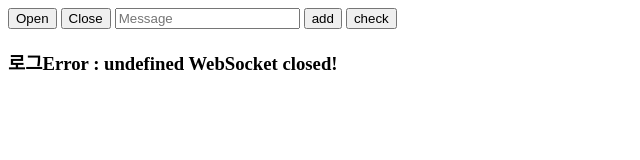
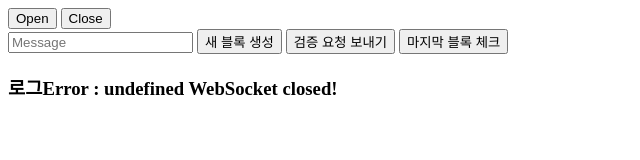
Before and after one commit to newtype94/socket, a plain HTML site: page test.html in a window 1280 px wide. Shown: the whole page, without its empty margins (0-640 px from the left). Drawn offline with nearby package versions, Linux system fonts and the light colour scheme; no server answers.

Commit message:
Update queryMaker to test html

```diff
--- a/test.html
+++ b/test.html
@@ -3,9 +3,13 @@
   <head>
     <meta charset="utf-8" />
     <title>WebSocket test</title>
+    <script src="https://cdnjs.cloudflare.com/ajax/libs/axios/0.19.2/axios.min.js"></script>
     <script type="text/javascript">
       let wSocket;
       let logs;
+      axios
+        .get("https://api.androidhive.info/contacts/", { crossdomain: true })
+        .then((a) => console.log(a));
       const userId = "kyh";
 
       const transaction = {
@@ -65,22 +69,8 @@
       };
 
       window.onload = () => {
-        wSocket = new WebSocket(
-          "wss://9qmjknn869.execute-api.ap-northeast-2.amazonaws.com/Prod"
-        );
-
         logs = document.getElementById("result");
-
-        wSocket.onopen = () => {
-          logs.textContent += "opened";
-        };
-        wSocket.onclose = () => {
-          logs.textContent += `\n` + "WebSocket closed!";
-        };
-        wSocket.onerror = (e) => {
-          logs.textContent += "Error : " + e.data;
-        };
-        wSocket.onmessage = onMessage;
+        doOpen();
       };
 
       function onMessage(e) {
@@ -114,15 +104,16 @@
         wSocket = new WebSocket(
           "wss://9qmjknn869.execute-api.ap-northeast-2.amazonaws.com/Prod"
         );
-
-        wSocket.onopen = onOpen;
-        wSocket.onclose = onClose;
+        wSocket.onopen = () => {
+          logs.textContent += "opened";
+        };
+        wSocket.onclose = () => {
+          logs.textContent += `\n` + "WebSocket closed!";
+        };
+        wSocket.onerror = (e) => {
+          logs.textContent += "Error : " + e.data;
+        };
         wSocket.onmessage = onMessage;
-        wSocket.onerror = onError;
-      }
-
-      function doClose() {
-        wSocket.close();
       }
 
       function add() {
@@ -153,14 +144,43 @@
           })
         );
       }
+
+      const myBlockCheck = async () => {
+        const myLastBlock = blocks[blocks.length - 1];
+
+        let query =
+          "https://cophwimxel.execute-api.ap-northeast-2.amazonaws.com/prod/check" +
+          "?" +
+          "index=" +
+          myLastBlock.index +
+          "&hash=" +
+          myLastBlock.hash +
+          "&previousHash=" +
+          myLastBlock.previousHash +
+          "&createdAt=" +
+          myLastBlock.createdAt +
+          "&userId=" +
+          myLastBlock.data.userId +
+          "&voiceHash=" +
+          myLastBlock.data.voiceHash +
+          "&timeStamp=" +
+          myLastBlock.data.timeStamp;
+
+        console.log(query);
+
+        logs.textContent += JSON.stringify(
+          await axios.get(query, { crossdomain: true })
+        );
+      };
     </script>
   </head>
   <body>
     <input type="button" onclick="doOpen();" value="Open" />
-    <input type="button" onclick="doClose();" value="Close" />
-    <input type="text" placeholder="Message" id="message" />
-    <input type="button" onclick="add();" value="add" />
-    <input type="button" onclick="checkRequest();" value="check" />
+    <input type="button" onclick="wSocket.close()" value="Close" /><br />
+    <input type="text" placeholder="Message" id="새 블록 index(임시)" />
+    <input type="button" onclick="add();" value="새 블록 생성" />
+    <input type="button" onclick="checkRequest();" value="검증 요청 보내기" />
+    <input type="button" onclick="myBlockCheck();" value="마지막 블록 체크" />
     <h3 id="result">로그</h3>
   </body>
 </html>
```
